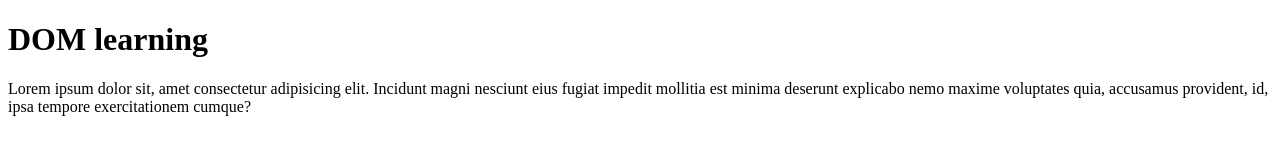
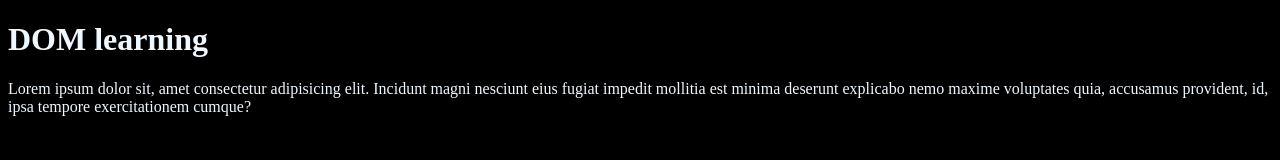
Before and after one commit to Rakib-Mondal-One8/JS, a plain HTML site: page 06_dom/one.html in a window 1280 px wide. Drawn offline with Linux system fonts and the light colour scheme.

Commit message:
Update one.html

```diff
--- a/06_dom/one.html
+++ b/06_dom/one.html
@@ -4,10 +4,16 @@
     <meta charset="UTF-8">
     <meta name="viewport" content="width=device-width, initial-scale=1.0">
     <title>DOM Learning</title>
+    <style>
+        .bg-black{
+            background-color: black;
+            color: aliceblue;
+        }
+    </style>
 </head>
-<body>
-    <div class="bg-black">
-        <h1 class="heading">DOM learning</h1>
+<body class="bg-black">
+    <div>
+        <h1 id="title" class="heading">DOM learning</h1>
         <p>Lorem ipsum dolor sit, amet consectetur adipisicing elit. Incidunt magni nesciunt eius fugiat impedit mollitia est minima deserunt explicabo nemo maxime voluptates quia, accusamus provident, id, ipsa tempore exercitationem cumque?</p>
     </div>
 </body>
```
